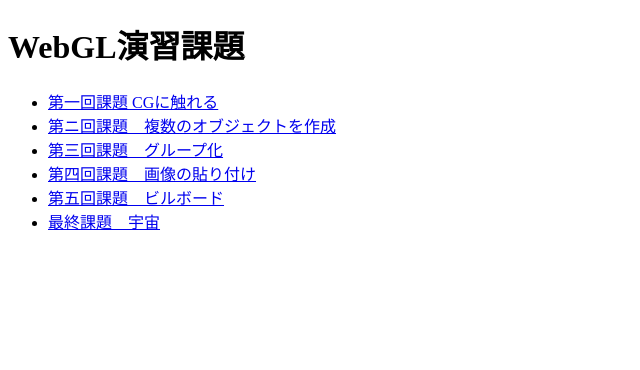
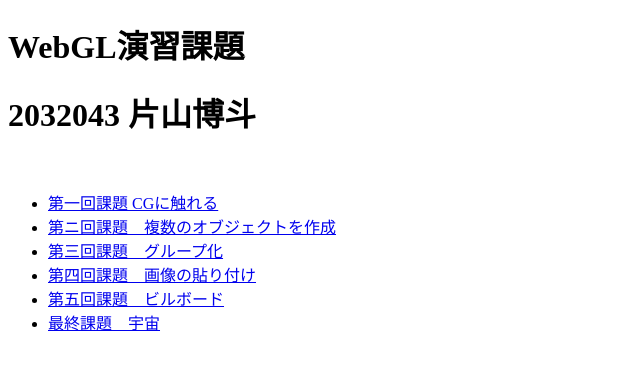
Before and after one commit to katayamahiroto/index, a plain HTML site: page index.html in a window 1280 px wide. Shown: the whole page, without its empty margins (0-640 px from the left). Drawn offline with Linux system fonts and the light colour scheme.

Commit message:
Update index.html

```diff
--- a/index.html
+++ b/index.html
@@ -6,6 +6,7 @@
 </HEAD>
 <BODY>
   <h1>WebGL演習課題</h1>
+  <h1>2032043 片山博斗</h1><br>
   <p></p>
   <ul>
     <li>
```
